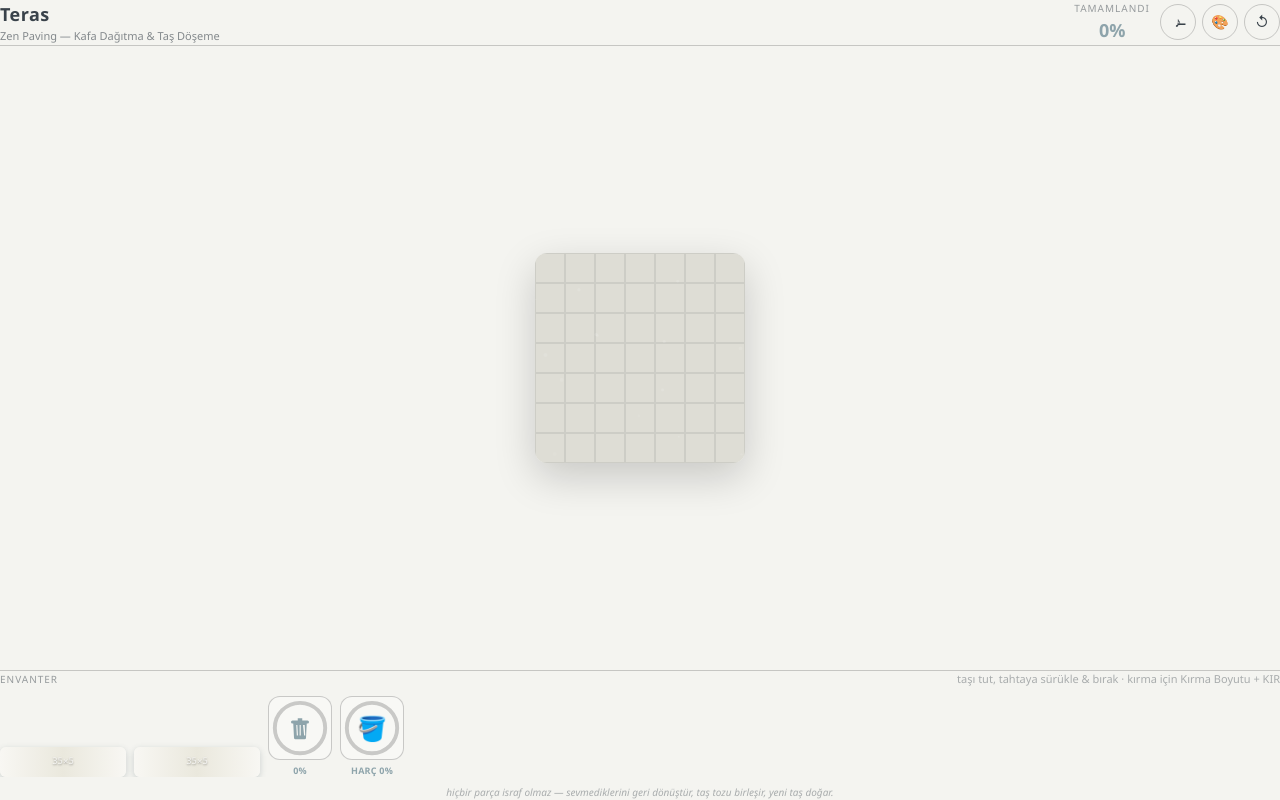
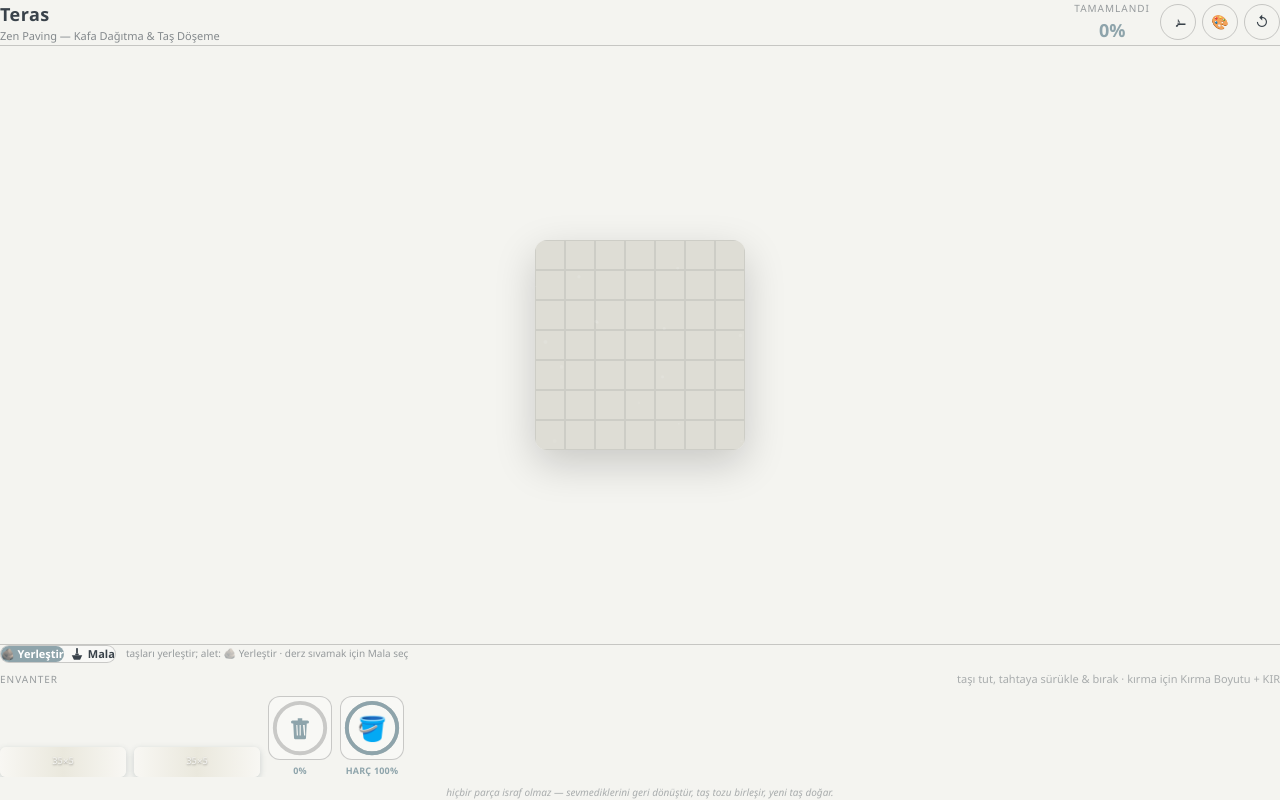
Before and after one commit to ozkanbakioglu21/ersofpyre, a React (Vite) app: page / in a window 1280 px wide. Built offline with nearby package versions, Linux system fonts and the light colour scheme.

Commit message:
Mala aleti: tool secimi, fayans fayans derz sivama + harcta ilerleme halkasi

```diff
--- a/src/App.tsx
+++ b/src/App.tsx
@@ -11,6 +11,8 @@ import type { Palette, Piece } from "./game";
 import { ZenAudio } from "./audio";
 
 const CELL = 30;
+
+type Tool = "tile" | "mala";
 
 interface Particle {
   x: number; y: number; vx: number; vy: number;
@@ -160,18 +162,25 @@ const BoardCanvas = forwardRef<BoardHandle, {
   selectedIdx: number | null;
   onPlace: () => void;
   drag: DragState | null;
-}>(({ engine, palette, selectedIdx, onPlace, drag }, ref) => {
+  tool: Tool;
+  onTile: (row: number, col: number) => void;
+}>(({ engine, palette, selectedIdx, onPlace, drag, tool, onTile }, ref) => {
   const canvasRef = useRef<HTMLCanvasElement>(null);
   const selRef = useRef(selectedIdx);
   const palRef = useRef(palette);
   const onPlaceRef = useRef(onPlace);
   const engRef = useRef(engine);
   const dragRef = useRef<DragState | null>(null);
+  const toolRef = useRef(tool);
+  const onTileRef = useRef(onTile);
+  const paintRef = useRef(false);
   selRef.current = selectedIdx;
   palRef.current = palette;
   onPlaceRef.current = onPlace;
   engRef.current = engine;
   dragRef.current = drag;
+  toolRef.current = tool;
+  onTileRef.current = onTile;
 
   const partsRef = useRef<Particle[]>([]);
   const motesRef = useRef<Particle[]>([]);
@@ -307,8 +316,8 @@ const BoardCanvas = forwardRef<BoardHandle, {
         const w = drawW * CELL;
         const h = drawH * CELL;
         const horizontal = drawW >= drawH;
-        const seamC = eng.grouted ? pal.grout : "rgba(60,60,60,0.28)";
-        const glossOn = eng.grouted;
+        const seamC = p.grouted ? pal.grout : "rgba(60,60,60,0.28)";
+        const glossOn = !!p.grouted;
         const gr = ctx.createLinearGradient(horizontal ? 0 : 0, horizontal ? 0 : 0, horizontal ? w : 0, horizontal ? 0 : h);
         gr.addColorStop(0, pal.tileA);
         gr.addColorStop(0.5, pal.tileB);
@@ -508,11 +517,23 @@ const BoardCanvas = forwardRef<BoardHandle, {
       style={{ boxShadow: "0 14px 40px rgba(0,0,0,0.18)" }}
       onPointerDown={(e) => {
         const c = cellAt(e);
-        if (c) placeAt(c.row, c.col);
+        if (!c) return;
+        if (toolRef.current === "mala") {
+          onTileRef.current(c.row, c.col);
+          paintRef.current = true;
+        } else {
+          placeAt(c.row, c.col);
+        }
       }}
       onPointerMove={(e) => {
         const c = cellAt(e);
         hoverRef.current = c;
+        if (toolRef.current === "mala" && paintRef.current && c) {
+          onTileRef.current(c.row, c.col);
+        }
+      }}
+      onPointerUp={() => {
+        paintRef.current = false;
       }}
       onPointerLeave={() => {
         hoverRef.current = null;
@@ -627,6 +648,7 @@ export default function App() {
   const tick = useCallback(() => force((n) => n + 1), []);
 
   const [selected, setSelected] = useState<number | null>(null);
+  const [tool, setTool] = useState<Tool>("tile");
   const [cutPct, setCutPct] = useState<number | null>(null);
   const [cutCm, setCutCm] = useState(15);
   const [drag, setDrag] = useState<DragState | null>(null);
@@ -662,6 +684,28 @@ export default function App() {
     tick();
   };
 
+  const checkComplete = useCallback(() => {
+    const eng = engRef.current;
+    if (eng.percent !== 100 || !eng.groutedAll || doneRef.current) return;
+    doneRef.current = true;
+    audioRef.current.complete();
+    boardRef.current?.celebrate();
+    setToast({ msg: `${eng.room.name} hazır! 🌿`, next: roomIdx < ROOMS.length - 1 });
+  }, [roomIdx]);
+
+  const groutAt = useCallback((row: number, col: number) => {
+    const eng = engRef.current;
+    const idx = eng.grid[row]?.[col];
+    if (idx === undefined || idx < 0) return;
+    const p = eng.pieces[idx];
+    if (!p || p.grouted) return;
+    eng.groutPiece(idx);
+    audioRef.current.grout();
+    boardRef.current?.burst(col, row, p.cellsW, p.cellsH);
+    tick();
+    checkComplete();
+  }, [checkComplete, tick]);
+
   const onPlaced = useCallback(() => {
     audioRef.current.place();
     setSelected(null);
@@ -669,16 +713,22 @@ export default function App() {
     setDrag(null);
     tick();
     const e = engRef.current;
-    if (e.percent === 100 && !e.grouted && !pavedRef.current) {
+    if (e.percent === 100 && !e.groutedAll && !pavedRef.current) {
       pavedRef.current = true;
-      setToast({ msg: "Zemin tamamen döşendi — harçla! 🪣", next: false, grout: true });
+      setToast({ msg: "Zemin döşendi! Malayla derzleri sıvayın. 🧰", next: false, grout: true });
+    } else if (e.percent === 100) {
+      checkComplete();
     }
-  }, [tick]);
+  }, [tick, checkComplete]);
 
   const handlePieceDown = (e: React.PointerEvent, idx: number) => {
     e.preventDefault();
     e.stopPropagation();
     audioRef.current.unlock();
+    if (tool !== "tile") {
+      setSelected(null);
+      return;
+    }
     const eng = engRef.current;
     if (eng.placements[idx] !== null) return;
     setSelected(idx);
@@ -853,7 +903,7 @@ export default function App() {
 
   const handleGrout = () => {
     const eng = engRef.current;
-    if (eng.percent !== 100 || eng.grouted || doneRef.current) return;
+    if (eng.groutedAll || doneRef.current) return;
     eng.groutAll();
     audioRef.current.grout();
     boardRef.current?.groutSweep();
@@ -862,14 +912,7 @@ export default function App() {
     setCutPct(null);
     setDrag(null);
     tick();
-    setTimeout(() => {
-      if (!doneRef.current) {
-        doneRef.current = true;
-        audioRef.current.complete();
-        boardRef.current?.celebrate();
-        setToast({ msg: `${eng.room.name} hazır! 🌿`, next: roomIdx < ROOMS.length - 1 });
-      }
-    }, 1600);
+    setTimeout(() => checkComplete(), 1600);
   };
 
   const flipPalette = () => {
@@ -938,7 +981,7 @@ export default function App() {
                   className="px-4 py-1.5 rounded-full text-sm font-semibold transition-transform active:scale-95"
                   style={{ background: "#a16a33", color: "#fff" }}
                   onClick={handleGrout}>
-                  Harçla 🪣
+                  Malayla 🧰
                 </button>
               )}
               {toast.next && (
@@ -959,11 +1002,39 @@ export default function App() {
           </div>
         ) : null}
 
-        <BoardCanvas ref={boardRef} engine={engine} palette={pal} selectedIdx={selected} onPlace={onPlaced} drag={drag} />
+        <BoardCanvas ref={boardRef} engine={engine} palette={pal} selectedIdx={selected} onPlace={onPlaced} drag={drag} tool={tool} onTile={groutAt} />
       </main>
 
       <footer className="px-4 pb-4 pt-2 flex flex-col gap-2"
         style={{ borderTop: `1px solid ${pal.seam}` }}>
+        <div className="flex items-center gap-2.5 flex-wrap">
+          <div className="flex items-center gap-1.5 rounded-full bg-white/40 p-1 border"
+            style={{ borderColor: pal.seam }}>
+            <button
+              onClick={() => setTool("tile")}
+              className="px-3 py-1 rounded-full text-[11px] font-semibold transition-colors"
+              style={tool === "tile" ? { background: pal.accent, color: "#fff" } : undefined}>
+              🪨 Yerleştir
+            </button>
+            <button
+              onClick={() => setTool("mala")}
+              className="px-3 py-1 rounded-full text-[11px] font-semibold transition-colors flex items-center gap-1"
+              style={tool === "mala" ? { background: pal.accent, color: "#fff" } : undefined}
+              title="Mala — yerleştirilmiş fayansların derzini sıva">
+              <svg viewBox="0 0 64 64" width="14" height="14" className="shrink-0">
+                <rect x="28" y="4" width="8" height="26" rx="3" fill="currentColor" />
+                <rect x="24" y="30" width="16" height="8" rx="2" fill="currentColor" />
+                <path d="M8 38 h48 l-10 20 h-28 z" fill="currentColor" />
+              </svg>
+              Mala
+            </button>
+          </div>
+          {tool === "mala" ? (
+            <span className="text-[10px] opacity-50">fayansa dokun ya da üzerinden sür — derz sıvanır</span>
+          ) : (
+            <span className="text-[10px] opacity-50">taşları yerleştir; alet: 🪨 Yerleştir · derz sıvamak için Mala seç</span>
+          )}
+        </div>
         <div className="flex justify-between items-center gap-2 flex-wrap">
           <span className="text-[10px] uppercase tracking-widest opacity-50">Envanter</span>
           {selected !== null ? (
@@ -1025,8 +1096,8 @@ export default function App() {
           <RecycleBin pal={pal} fill={engine.recyclePercent} onDrop={handleRecycle} />
           <GroutBin
             pal={pal}
-            fill={engine.grouted ? 100 : engine.percent}
-            ready={engine.percent === 100 && !engine.grouted}
+            fill={engine.groutedAll ? 100 : engine.groutPercent}
+            ready={engine.filledCells > 0 && !engine.groutedAll}
             onGrout={handleGrout}
           />
         </div>
--- a/src/game.ts
+++ b/src/game.ts
@@ -3,6 +3,7 @@ export interface Piece {
   cellsW: number;
   cellsH: number;
   cut: boolean;
+  grouted?: boolean;
 }
 
 export interface Placed {
@@ -125,7 +126,6 @@ export class ZenEngine {
   placements: (Placed | null)[];
   room: Room;
   recycleCells = 0;
-  grouted = false;
   private idc = 0;
 
   constructor(room: Room) {
@@ -139,7 +139,7 @@ export class ZenEngine {
   }
 
   private newPiece(): Piece {
-    return { id: `T${this.idc++}`, cellsW: 7, cellsH: 1, cut: false };
+    return { id: `T${this.idc++}`, cellsW: 7, cellsH: 1, cut: false, grouted: false };
   }
 
   private fillFresh(): void {
@@ -175,8 +175,8 @@ export class ZenEngine {
     if (horizontal) { w1 = cells; w2 = p.cellsW - cells; }
     else { h1 = cells; h2 = p.cellsH - cells; }
 
-    this.pieces[idx] = { id: `${p.id}A`, cellsW: w1, cellsH: h1, cut: true };
-    this.pieces.push({ id: `${p.id}B`, cellsW: w2, cellsH: h2, cut: true });
+    this.pieces[idx] = { id: `${p.id}A`, cellsW: w1, cellsH: h1, cut: true, grouted: false };
+    this.pieces.push({ id: `${p.id}B`, cellsW: w2, cellsH: h2, cut: true, grouted: false });
     this.placements.push(null);
 
     this.fillFresh();
@@ -255,9 +255,41 @@ export class ZenEngine {
   }
 
   groutAll(): boolean {
-    if (this.percent !== 100) return false;
-    this.grouted = true;
+    for (let i = 0; i < this.pieces.length; i++) {
+      if (this.placements[i] !== null && this.pieces[i]) {
+        this.pieces[i].grouted = true;
+      }
+    }
     return true;
+  }
+
+  groutPiece(idx: number): boolean {
+    const p = this.pieces[idx];
+    if (!p) return false;
+    if (this.placements[idx] === null) return false;
+    p.grouted = true;
+    return true;
+  }
+
+  get groutedCells(): number {
+    let n = 0;
+    for (let i = 0; i < this.pieces.length; i++) {
+      if (this.placements[i] !== null && this.pieces[i].grouted) {
+        n += this.pieces[i].cellsW * this.pieces[i].cellsH;
+      }
+    }
+    return n;
+  }
+
+  get groutedAll(): boolean {
+    for (let i = 0; i < this.pieces.length; i++) {
+      if (this.placements[i] !== null && !this.pieces[i].grouted) return false;
+    }
+    return true;
+  }
+
+  get groutPercent(): number {
+    return this.totalCells > 0 ? Math.round((this.groutedCells / this.totalCells) * 100) : 0;
   }
 
   get recyclePercent(): number {
```
